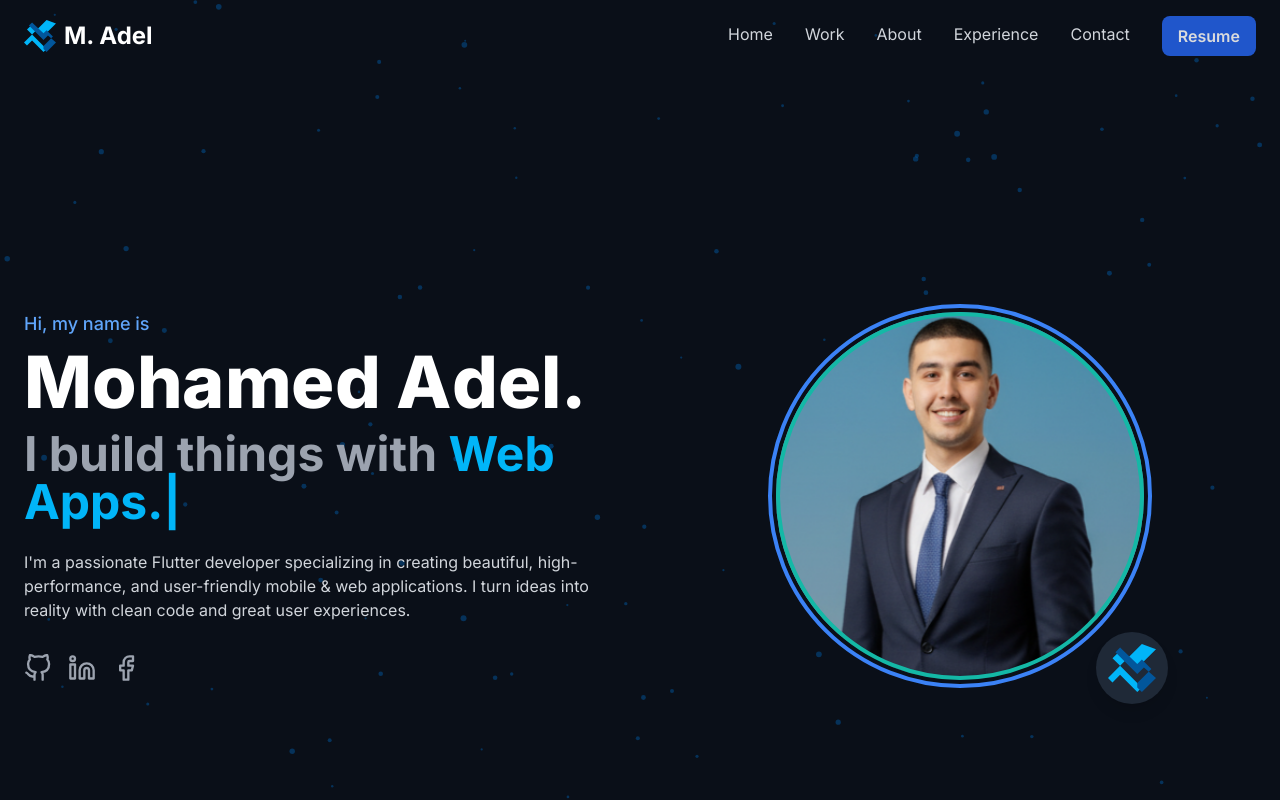
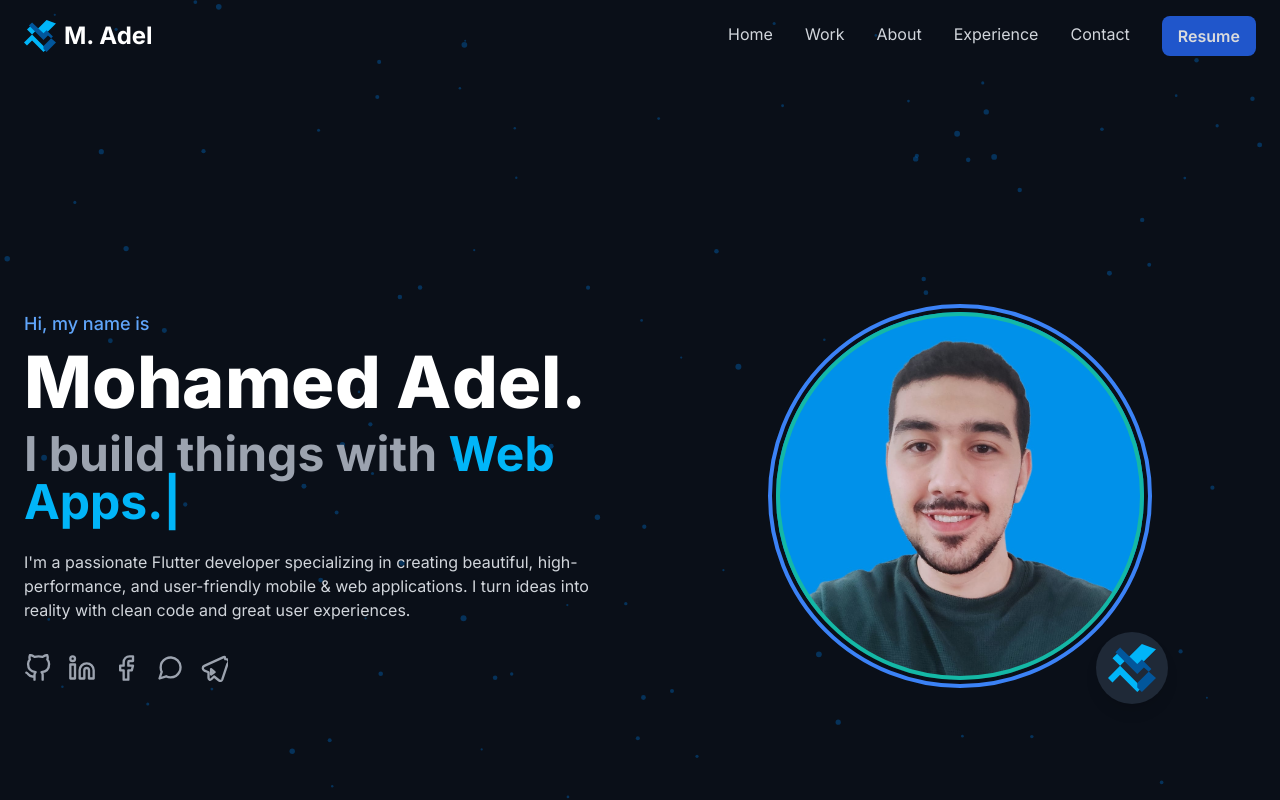
Before and after one commit to modola0100/-Portfolio, a plain HTML site: page index.html in a window 1280 px wide. Shown: the top 800 px of the page. Drawn offline with nearby package versions, Linux system fonts and the light colour scheme.

Commit message:
update links

```diff
--- a/index.html
+++ b/index.html
@@ -68,8 +68,14 @@
                      <a href="https://www.linkedin.com/in/mohamed-adel-051ba4256" target="_blank" rel="noopener noreferrer" class="text-gray-400 hover:text-white transition-transform duration-300 hover:-translate-y-1">
                         <svg xmlns="http://www.w3.org/2000/svg" width="28" height="28" viewBox="0 0 24 24" fill="none" stroke="currentColor" stroke-width="2" stroke-linecap="round" stroke-linejoin="round"><path d="M16 8a6 6 0 0 1 6 6v7h-4v-7a2 2 0 0 0-2-2 2 2 0 0 0-2 2v7h-4v-7a6 6 0 0 1 6-6z"></path><rect x="2" y="9" width="4" height="12"></rect><circle cx="4" cy="4" r="2"></circle></svg>
                      </a>
-                      <a href="https://web.facebook.com/modola123" target="_blank" rel="noopener noreferrer" class="text-gray-400 hover:text-white transition-transform duration-300 hover:-translate-y-1">
+                     <a href="https://web.facebook.com/modola123" target="_blank" rel="noopener noreferrer" class="text-gray-400 hover:text-white transition-transform duration-300 hover:-translate-y-1" title="Connect on Facebook" aria-label="Connect on Facebook">
                          <svg xmlns="http://www.w3.org/2000/svg" width="28" height="28" viewBox="0 0 24 24" fill="none" stroke="currentColor" stroke-width="2" stroke-linecap="round" stroke-linejoin="round"><path d="M18 2h-3a5 5 0 0 0-5 5v3H7v4h3v8h4v-8h3l1-4h-4V7a1 1 0 0 1 1-1h3z"></path></svg>
+                     </a>
+                     <a href="https://wa.me/qr/LY6KWYEYKHNPF1" target="_blank" rel="noopener noreferrer" class="text-gray-400 hover:text-white transition-transform duration-300 hover:-translate-y-1" title="Chat on WhatsApp" aria-label="Chat on WhatsApp">
+                         <svg xmlns="http://www.w3.org/2000/svg" width="28" height="28" viewBox="0 0 24 24" fill="none" stroke="currentColor" stroke-width="2" stroke-linecap="round" stroke-linejoin="round"><path d="M21 11.5a8.38 8.38 0 0 1-.9 3.8 8.5 8.5 0 0 1-7.6 4.7 8.38 8.38 0 0 1-3.8-.9L3 21l1.9-5.7a8.38 8.38 0 0 1-.9-3.8 8.5 8.5 0 0 1 4.7-7.6 8.38 8.38 0 0 1 3.8-.9h.5a8.48 8.48 0 0 1 8 8v.5z"></path></svg>
+                     </a>
+                     <a href="https://t.me/MODOLA010" target="_blank" rel="noopener noreferrer" class="text-gray-400 hover:text-white transition-transform duration-300 hover:-translate-y-1" title="Message on Telegram" aria-label="Message on Telegram">
+                         <svg xmlns="http://www.w3.org/2000/svg" width="28" height="28" viewBox="0 0 24 24" fill="none" stroke="currentColor" stroke-width="2" stroke-linecap="round" stroke-linejoin="round"><path d="M21.198 2.433a2.242 2.242 0 0 0-1.022.215l-16.5 7.5a2.25 2.25 0 0 0 .121 4.107l3.5 1.4v4.953c0 1.244 1.5 1.863 2.376 1.035l2.376-2.377 4.3 3.44c.9.72 2.22.354 2.68-.767l4.5-13.5a2.247 2.247 0 0 0-1.831-4.006zM9.5 17.5v-4.5l3 2.5-3 2z"></path></svg>
                      </a>
                 </div>
             </div>
@@ -77,7 +83,7 @@
                 <div class="relative w-72 h-72 md:w-96 md:h-96 group">
                     <div class="absolute inset-0 border-4 border-blue-500 rounded-full animate-spin-slow"></div>
                     <div class="absolute inset-2 border-4 border-teal-500 rounded-full animate-spin-slow-reverse"></div>
-                    <img src="src/assets/images/4.png" alt="Mohamed Adel" class="w-full h-full object-cover rounded-full p-2 transition-transform duration-500 group-hover:scale-105">
+                    <img src="src\assets\images\100.jpg" alt="Mohamed Adel" class="w-full h-full object-cover rounded-full p-2 transition-transform duration-500 group-hover:scale-105">
                     <div class="absolute -bottom-4 -right-4 bg-gray-800 p-3 rounded-full shadow-lg transition-transform duration-500 group-hover:rotate-12">
                         <svg class="w-12 h-12" viewBox="0 0 128 128" fill="none" xmlns="http://www.w3.org/2000/svg"><path d="M78.042 128 32.22 82.178 12.012 102.388 0 90.375 32.22 58.155 12.012 37.945 32.22 17.735 78.042 63.558l17.735-17.735L128 14.265 90.375 0 32.22 58.155 78.042 104 90.375 116.333l-12.333 11.667z" fill="#01b5f8"/><path d="m78.042 104 37.625-37.625L90.375 41.083 78.042 53.417 32.22 9.625 19.833 22.012l58.209 58.21 17.735-17.735L128 90.375 90.375 128 78.042 115.667v-11.667z" fill="#02569B"/></svg>
                     </div>
@@ -111,7 +117,7 @@
                 </div>
                 <div class="flex justify-center items-center reveal-right">
                     <div class="w-80 h-80 relative group">
-                        <img src="src/assets/images/4.png" alt="Mohamed Adel" class="w-full h-full rounded-lg object-cover z-10 relative group-hover:translate-x-2 group-hover:translate-y-2 transition-transform duration-300">
+                        <img src="src\assets\images\100.jpg" alt="Mohamed Adel" class="w-full h-full rounded-lg object-cover z-10 relative group-hover:translate-x-2 group-hover:translate-y-2 transition-transform duration-300">
                         <div class="absolute top-0 left-0 w-full h-full rounded-lg border-2 border-flutter-blue group-hover:-translate-x-2 group-hover:-translate-y-2 transition-transform duration-300"></div>
                     </div>
                 </div>
```
Also changed, not shown: src/assets/images/100-removebg-preview.png (added), src/assets/images/100.jpg (added).
